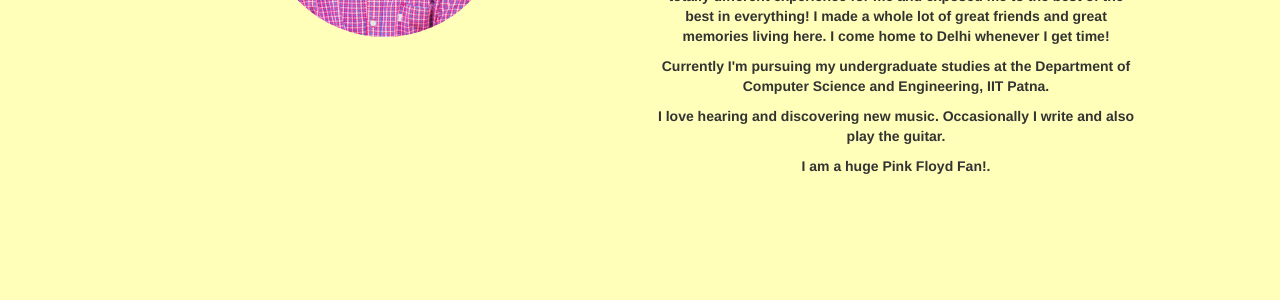
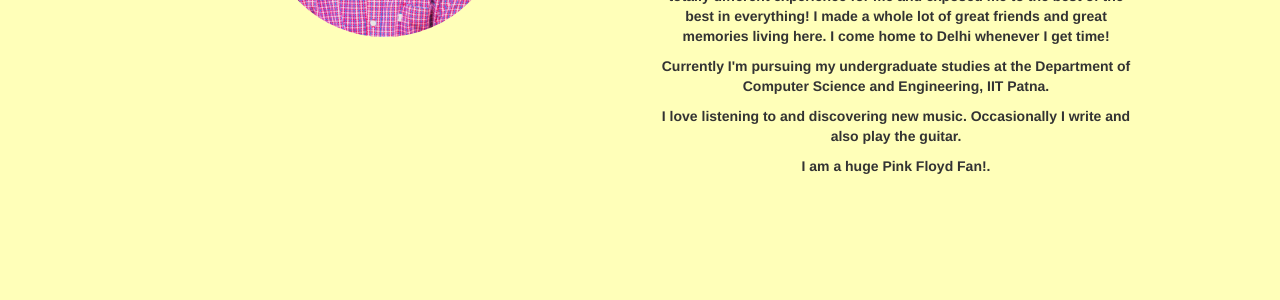
Before and after one commit to metastableB/metastableB.github.io, a Jekyll site: the page built from index.html, in a window 1280 px wide and 900 px high, scrolled down 1080 px. Shown: the part 152-452 px from the top of the window. Built offline with Jekyll 4.4.1, drawn with Linux system fonts in a browser that asks for light colours; nearby versions of some CDN libraries.

Commit message:
[Minor] typo

```diff
--- a/index.html
+++ b/index.html
@@ -32,7 +32,7 @@ layout : home
 					<p>Here you might find some information about my work, interests and opinions. I spent most of my early childhood in God's own country - Kerala. My time was dedicated to playing cricket with kits made of coconut tree leaves, fishing in the lakes nearby and climbing trees for guava fruits. Those were truly wonderful days!</p>
 					<p>Around the time I was 10, we moved to the majestic Delhi. Delhi was a totally different experience for me and exposed me to the best of the best in everything! I made a whole lot of great friends and great memories living here. I come home to Delhi whenever I get time!<p>
 					<p>Currently I'm pursuing my undergraduate studies at the Department of Computer Science and Engineering, IIT Patna.</p>
-					<p>I love hearing and discovering new music. Occasionally I write and also play the guitar.</p>
+					<p>I love listening to and discovering new music. Occasionally I write and also play the guitar.</p>
 					<p>I am a huge Pink Floyd Fan!.</p>
 					<br>
 				</div>
```
